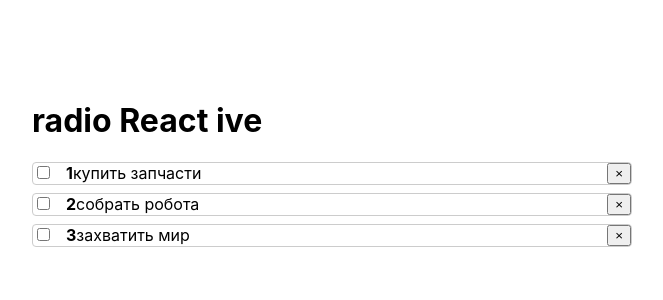
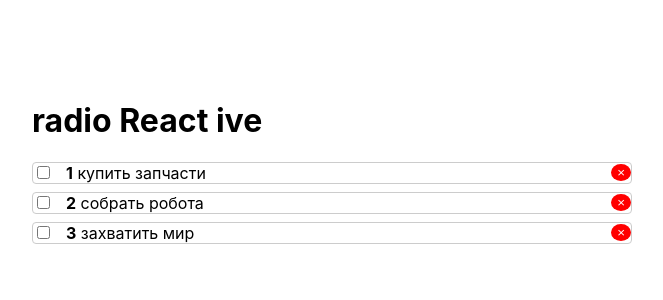
Before and after one commit to DiamondDigger/react-basics, a React (Create React App) app: page / in a window 1280 px wide. Shown: the top 300 px of the page, without its empty margins (308-971 px from the left). Built offline with nearby package versions, Linux system fonts and the light colour scheme.

Commit message:
- #7 -  changed style for <button> in index.css

```diff
--- a/src/Todo/TodoItem.js
+++ b/src/Todo/TodoItem.js
@@ -22,10 +22,11 @@
             <span>
                 <input type="checkbox" style={styles.input}/>
                 <strong>{index + 1}</strong>
+                &nbsp;
                 {record.content}
             </span>
 
-            <button>&times;</button>
+            <button className="rm">&times;</button>
         </li>
     )
 }
--- a/src/index.css
+++ b/src/index.css
@@ -17,3 +17,10 @@
   margin: 0 auto;
   width: 600px;
 }
+
+.rm {
+  background: red;
+  color: white;
+  border-radius: 50%;
+  border: none
+}
```
